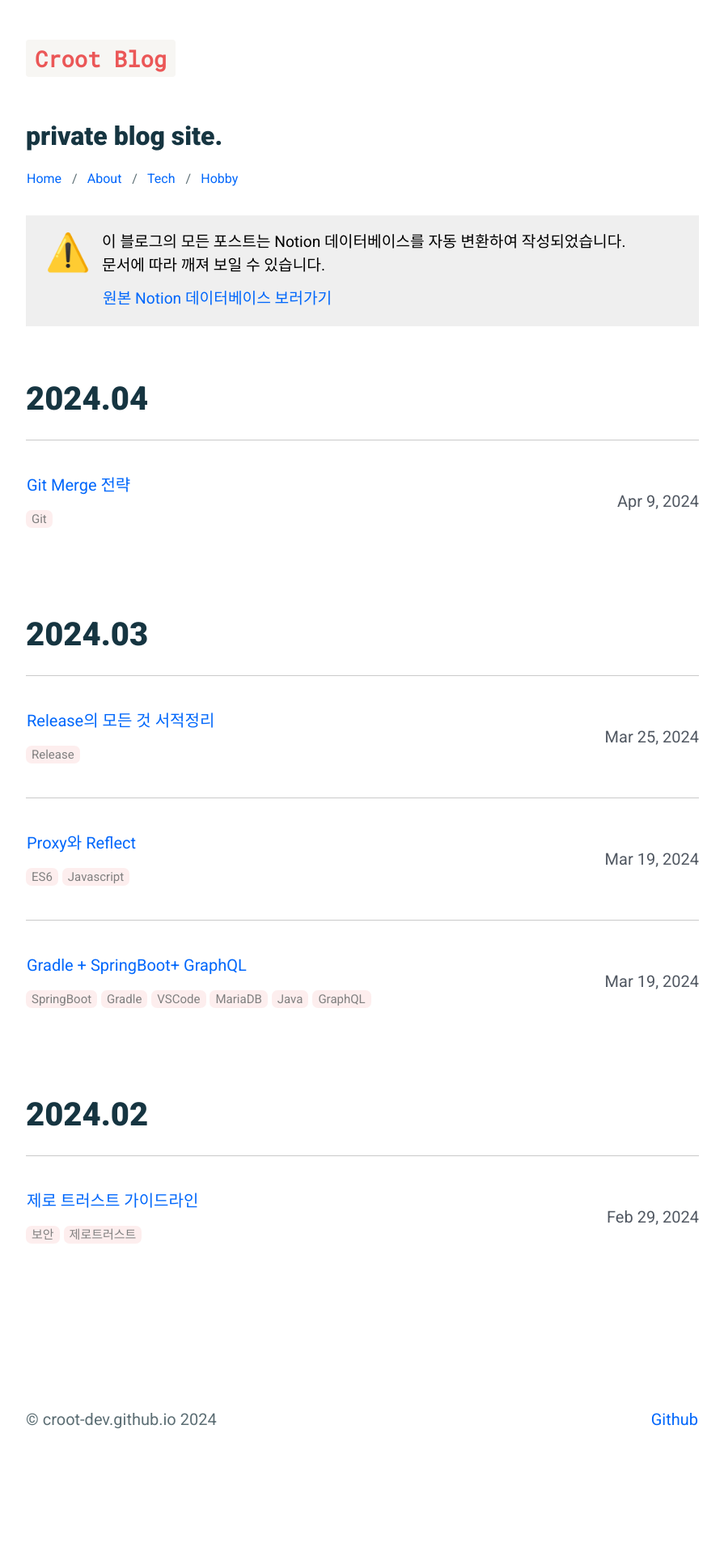
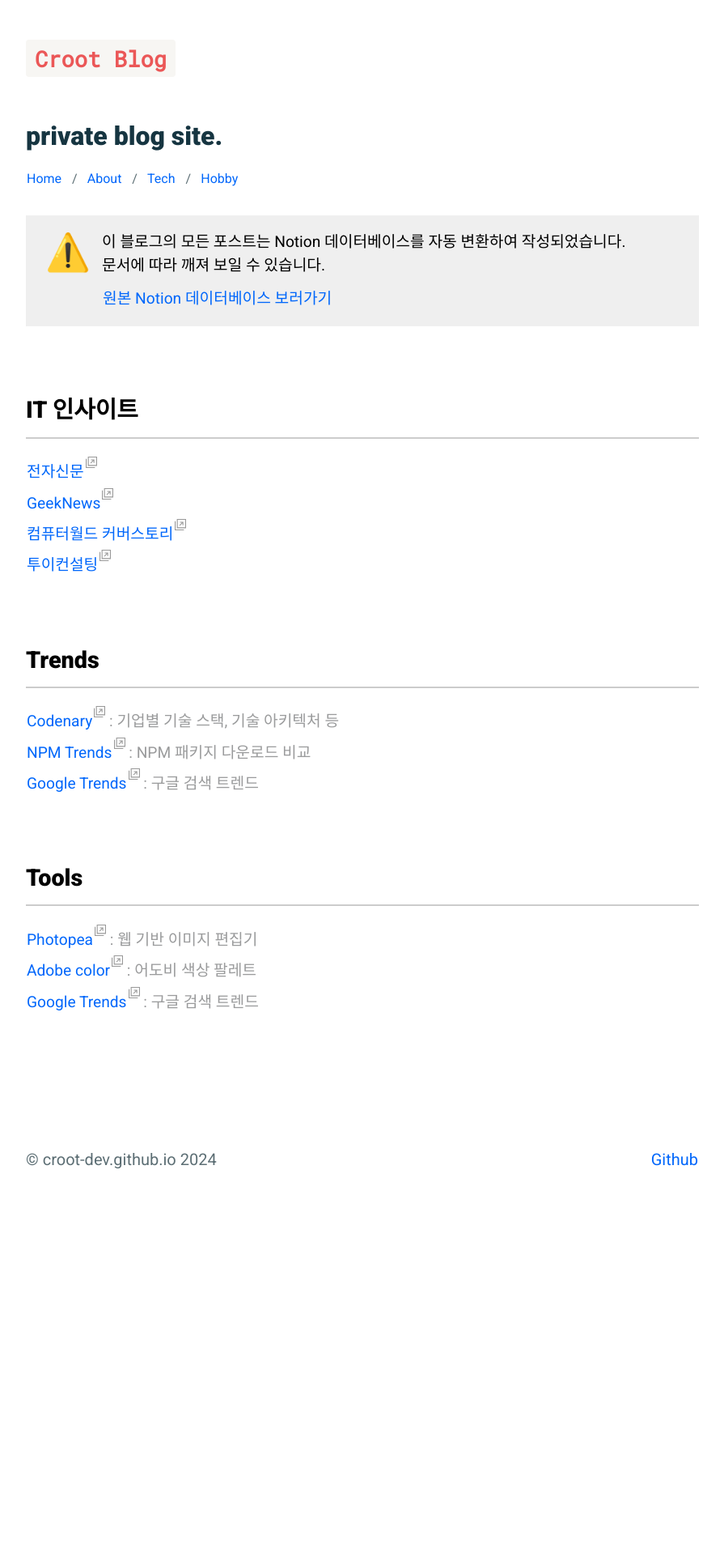
Before and after one commit to croot-dev/croot.kr, a Jekyll site: the page built from index.html, in a window 1280 px wide. Shown: the whole page at 81% size, without its empty margins (192-1087 px from the left). Built offline with Jekyll 4.4.1, drawn with Linux system fonts in a browser that asks for light colours; the list of posts is cut into pages by our own code; after the commit the page ends 1607 px from its top, so only the background shows below that.

Commit message:
feat: 메인페이지 스타일 변경

```diff
--- a/_sass/components/_archives.scss
+++ b/_sass/components/_archives.scss
@@ -7,18 +7,18 @@
 }
 
 .c-archives__year {
-    margin-bottom: 2.5rem;
+    margin-bottom: 2rem;
     @include fs--heading-1;
 }
 
 .c-archives__list {
-    margin-bottom: 2.5rem;
+    margin-bottom: 2rem;
     list-style: none;
 }
 
 .c-archives__item {
-    padding-top: 2.5rem;
-    padding-bottom: 2.5rem;
+    padding-top: 2rem;
+    padding-bottom: 2rem;
     border-top: 1px solid #cacaca;
     @media screen and (min-width: $bp__sm) {
         display: -webkit-box;
@@ -40,8 +40,8 @@
 
     h3 {
         @include fs--body;
+        margin-bottom: 1rem;
 
-        a { margin-bottom: 10px; }
         small {
             padding: 2px 7px;
             background-color: rgba(#EB5757, 0.1);
@@ -51,6 +51,11 @@
         }
     }
 
+    @media screen and (min-width: $bp__sm) {
+        h3 { margin-bottom: 0; }
+        h3 a { margin-bottom: 10px; }
+    }
+
     p {
         @include fs--body;
         color: #515862;
--- /dev/null
+++ b/_sass/components/_main.scss
@@ -0,0 +1,29 @@
+/* ==========================================================================
+   Main
+   ========================================================================== */
+
+.index-section {
+    margin-top: 5rem;
+    margin-bottom: 10rem;
+
+    .document {
+        &__title {
+            margin-top: 5rem;
+            margin-bottom: 1.4rem;
+            padding-bottom: 1rem;
+            border-bottom: 2px solid #ccc;
+            font-size: 1.8rem;
+            font-weight: 700;
+        }
+        &__desc {
+            color: #9a9b9c;
+            font-size: 1.2rem;
+            line-height: 2;
+
+            a[target=_blank] {
+                padding-right: 16px;
+                background: url('/assets/main/new-window.svg') top right/14px no-repeat;
+            }
+        }
+    }
+}
--- a/_sass/helpers/_variables.scss
+++ b/_sass/helpers/_variables.scss
@@ -16,7 +16,7 @@ $c-accent__darkblue: #0029F9;
 $c-accent__green: #8BE367;
 
 // Breakpoints
-$bp__sm: 45rem; // 450px
+$bp__sm: 767px;
 
 // Misc
 $m-border: 1px solid $c-base__2;
--- a/_sass/utilities/_layout.scss
+++ b/_sass/utilities/_layout.scss
@@ -10,3 +10,9 @@
     padding-right: 1rem;
     padding-left: 1rem;
 }
+
+@media screen and (max-width: $bp__sm) {
+    html {
+        font-size: 14px;
+    }
+}
--- a/css/main.scss
+++ b/css/main.scss
@@ -2,6 +2,10 @@
 # Main scss file
 ---
 @charset "utf-8";
+
+// Main Page
+@import
+    'components/main';
 
 // Helpers
 @import
--- a/index.html
+++ b/index.html
@@ -7,43 +7,32 @@ pagination:
 ---
 
 <div style="display:flex;flex-direction:row;background:#efefef;padding: 1.2em 1.5em;">
-  <span style="width:70px;font-size:2.8em">⚠️</span><br />
-  <p style="font-size:1.2em;line-height: 1.5;word-break: keep-all;">
+  <span style="width:70px;font-size:2.8em">⚠️</span>
+  <p style="flex:1;font-size:1.2em;line-height: 1.5;word-break: keep-all;">
     <span>이 블로그의 모든 포스트는 Notion 데이터베이스를 자동 변환하여 작성되었습니다.</span><br />
     <span>문서에 따라 깨져 보일 수 있습니다.</span><br />
     <a href="https://www.notion.so/croot-dev/6c50e956396b41449b42a8e134d97c4e" target="_blank" style="margin-top:12px;z-index:1">원본 Notion 데이터베이스 보러가기</a>
   </p>
 </div>
 
-<section class="c-archives">
-  <link rel="shortcut icon" href="">
-  {% for post in paginator.posts  %}
-  {% capture this_year %}{{ post.date | date: "%Y" }}{% endcapture %}
-  {% capture this_month %}{{ post.date | date: "%m" }}{% endcapture %}
-  {% capture next_year %}{{ post.previous.date | date: "%Y" }}{% endcapture %}
-  {% capture next_month %}{{ post.previous.date | date: "%m" }}{% endcapture %}
-  {% if forloop.first %}
-  <h2 class="c-archives__year" id="{{ this_year }}-{{ this_month }}-ref">{{this_year}}.{{ this_month }}</h2>
-  <ul class="c-archives__list">
-    {% endif %}
-    <li class="c-archives__item">
-      <h3>
-        <a href="{{ post.url | prepend: site.baseurl }}">{{post.title}}</a>
-        <br>
-        {% for tag in post.tags %}
-        <small>{{tag}}</small>
-        {% endfor %}
-      </h3>
-      <p>{{ post.date | date: "%b %-d, %Y" }}</p>
-    </li>
-    {% if forloop.last %}
-  </ul>
-  {% else %}
-  {% if this_month != next_month %}
-</ul>
-<h2 class="c-archives__year" id="{{ next_year }}-{{ next_month }}-ref">{{next_year}}.{{ next_month }}</h2>
-<ul class="c-archives__list">
-  {% endif %}
-  {% endif %}
-  {% endfor %}
+<section class="index-section">
+  <dl class="document">
+    <dt class="document__title">IT 인사이트</dt>
+    <dd class="document__desc"><a href="https://www.etnews.com/" target="_blank" rel="noopener noreferrer">전자신문</a></dd>
+    <dd class="document__desc"><a href="https://news.hada.io/" target="_blank" rel="noopener noreferrer">GeekNews</a></dd>
+    <dd class="document__desc"><a href="https://www.comworld.co.kr/news/articleList.html?sc_section_code=S1N1&view_type=sm" target="_blank" rel="noopener noreferrer">컴퓨터월드 커버스토리</a></dd>
+    <dd class="document__desc"><a href="https://2e.co.kr/news/articleList.html?sc_section_code=S1N1&view_type=sm" target="_blank" rel="noopener noreferrer">투이컨설팅</a></dd>
+  </dl>
+  <dl class="document">
+    <dt class="document__title">Trends</dt>
+    <dd class="document__desc"><a href="https://www.codenary.co.kr/company/list" target="_blank" rel="noopener noreferrer">Codenary</a> : 기업별 기술 스택, 기술 아키텍처 등</dd>
+    <dd class="document__desc"><a href="https://npmtrends.com/" target="_blank" rel="noopener noreferrer">NPM Trends</a> : NPM 패키지 다운로드 비교</dd>
+    <dd class="document__desc"><a href="https://trends.google.com/trends/" target="_blank" rel="noopener noreferrer">Google Trends</a> : 구글 검색 트렌드</dd>
+  </dl>
+  <dl class="document">
+    <dt class="document__title">Tools</dt>
+    <dd class="document__desc"><a href="https://www.photopea.com/" target="_blank" rel="noopener noreferrer">Photopea</a> : 웹 기반 이미지 편집기</dd>
+    <dd class="document__desc"><a href="https://color.adobe.com/ko/create/color-wheel" target="_blank" rel="noopener noreferrer">Adobe color</a> : 어도비 색상 팔레트</dd>
+    <dd class="document__desc"><a href="https://trends.google.com/trends/" target="_blank" rel="noopener noreferrer">Google Trends</a> : 구글 검색 트렌드</dd>
+  </dl>
 </section>
```
Also changed, not shown: assets/main/new-window.svg (added).
